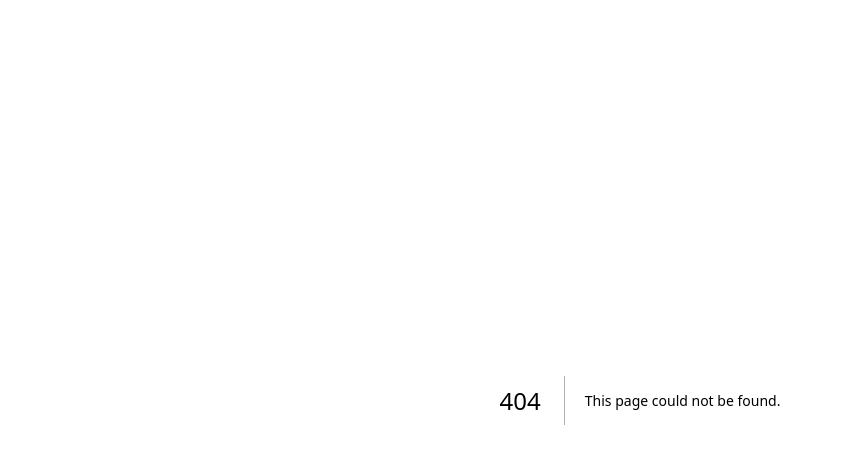
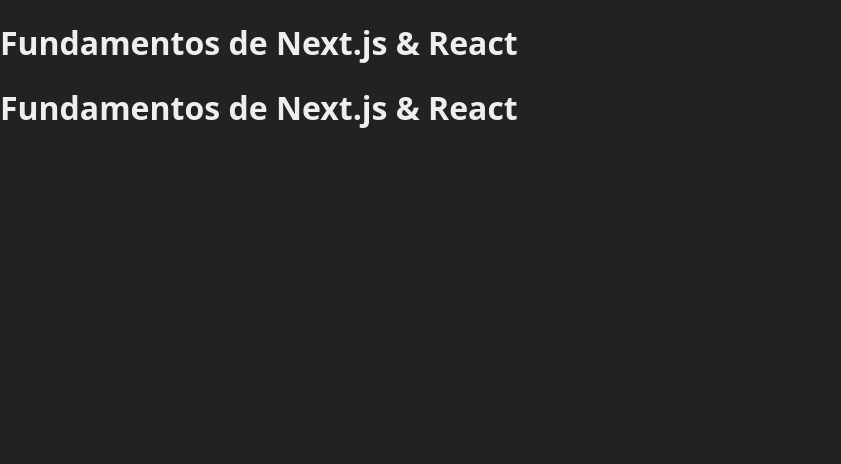
Before and after one commit to Edusu123/fundamentos, a Next.js app: page /exemplo in a window 1280 px wide. Before the commit this address had no page. Shown: the top 464 px of the page, without its empty margins (0-841 px from the left). Built offline with nearby package versions, Linux system fonts and the light colour scheme.

Commit message:
Usando Componente

```diff
--- /dev/null
+++ b/src/components/Cabecalho.jsx
@@ -0,0 +1,7 @@
+export default function Cabecalho() {
+  return (
+    <header>
+      <h1>Fundamentos de Next.js & React</h1>
+    </header>
+  );
+}
--- /dev/null
+++ b/src/pages/exemplo.jsx
@@ -0,0 +1,10 @@
+import Cabecalho from "@/components/Cabecalho";
+
+export default function Exemplo() {
+  return (
+    <>
+      <Cabecalho />
+      <Cabecalho />
+    </>
+  );
+}
```
